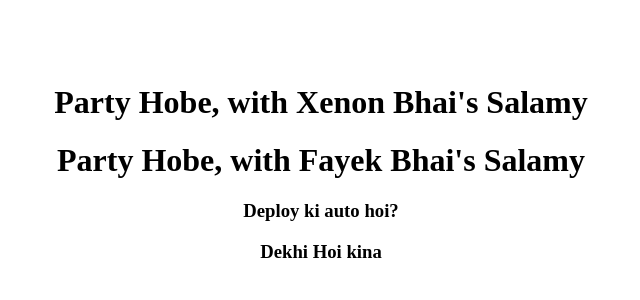
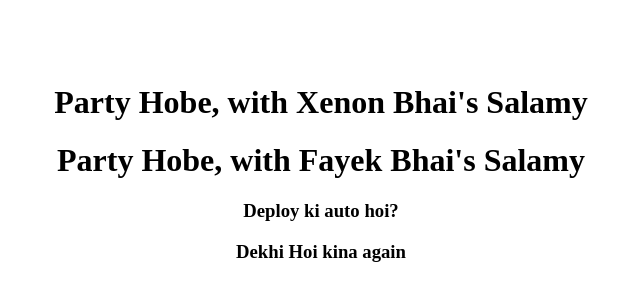
Before and after one commit to WARC-Digital/test-git-deploy, a website: page index.html in a window 1280 px wide. Shown: the part 236-536 px from the top of the page, 319-959 px from the left. Drawn offline with Linux system fonts and the light colour scheme.

Commit message:
Update index.html

```diff
--- a/index.html
+++ b/index.html
@@ -13,7 +13,7 @@
        <h1>Party Hobe, with Xenon Bhai's Salamy</h1>
      <h1>Party Hobe, with Fayek Bhai's Salamy</h1>
        <h3>Deploy ki auto hoi?</h3>
-        <h3>Dekhi Hoi kina</h3>
+        <h3>Dekhi Hoi kina again</h3>
      </div>
   </div>
 </body>
```
